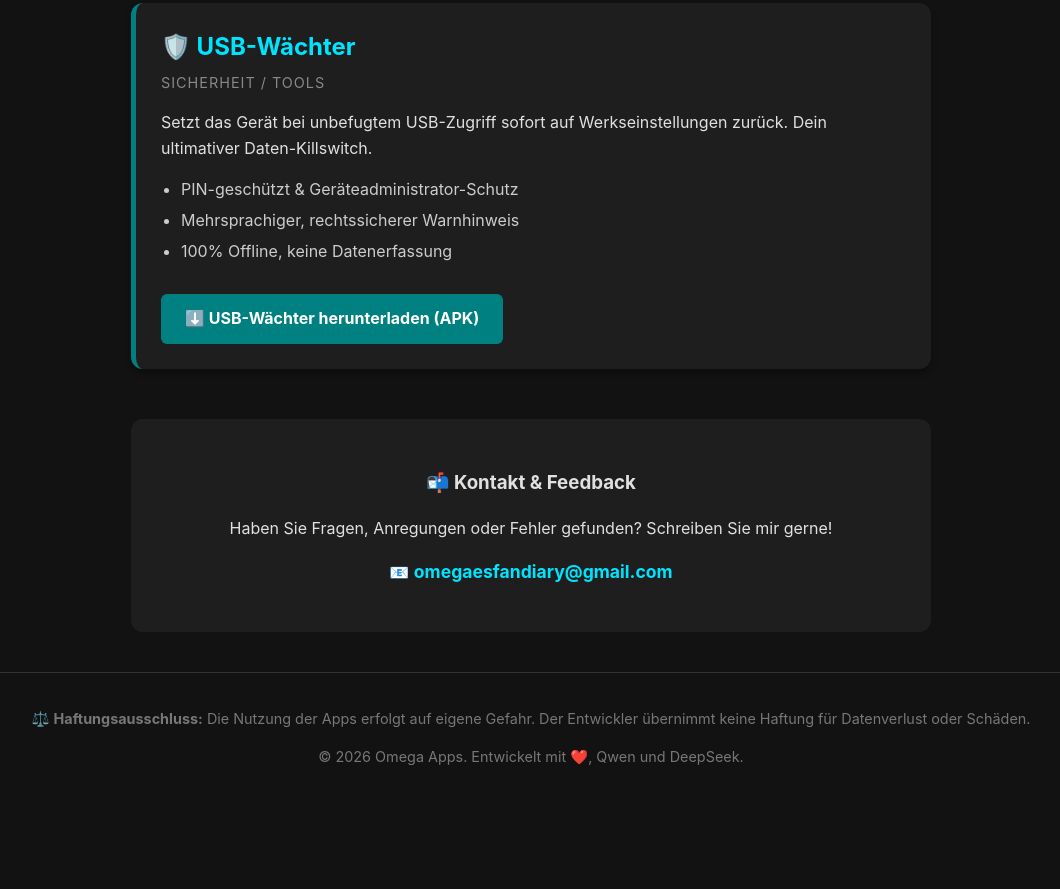
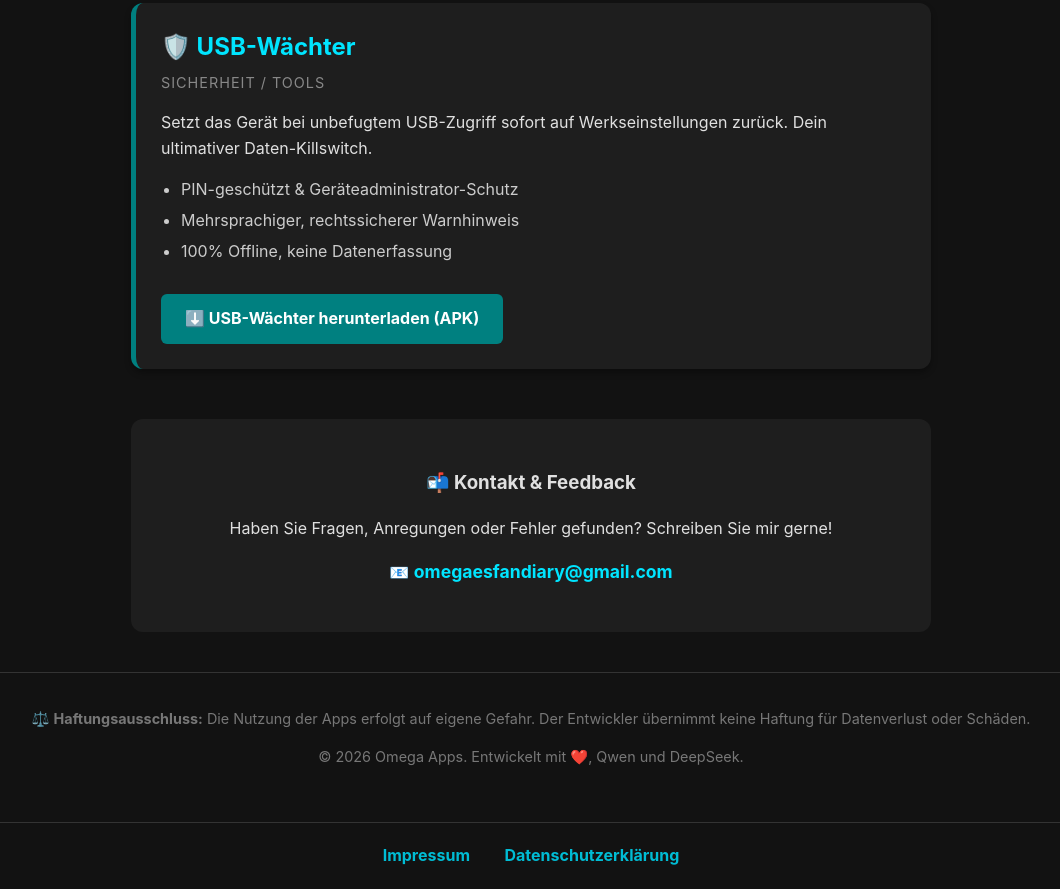
Before and after one commit to omegaesfandiary-wq/omega-apps, a plain HTML site: page index.html in a window 1280 px wide. Shown: the part 1500-2389 px from the top of the page, without its empty margins (109-1169 px from the left). Before the commit the page ends 2302 px from the top, so only its background shows below. Drawn offline with Linux system fonts and the light colour scheme.

Commit message:
Update index.html

```diff
--- a/index.html
+++ b/index.html
@@ -149,6 +149,10 @@
         <p>⚖️ <strong>Haftungsausschluss:</strong> Die Nutzung der Apps erfolgt auf eigene Gefahr. Der Entwickler übernimmt keine Haftung für Datenverlust oder Schäden.</p>
         <p>&copy; 2026 Omega Apps. Entwickelt mit ❤️, Qwen und DeepSeek.</p>
     </footer>
+    <div style="text-align: center; margin-top: 20px; padding: 20px; border-top: 1px solid #333;">
+    <a href="rechtliches.html" style="color: #00BCD4; text-decoration: none; font-weight: bold; margin: 0 15px;">Impressum</a>
+    <a href="rechtliches.html" style="color: #00BCD4; text-decoration: none; font-weight: bold; margin: 0 15px;">Datenschutzerklärung</a>
+    </div>
 
 </body>
 </html>
```
